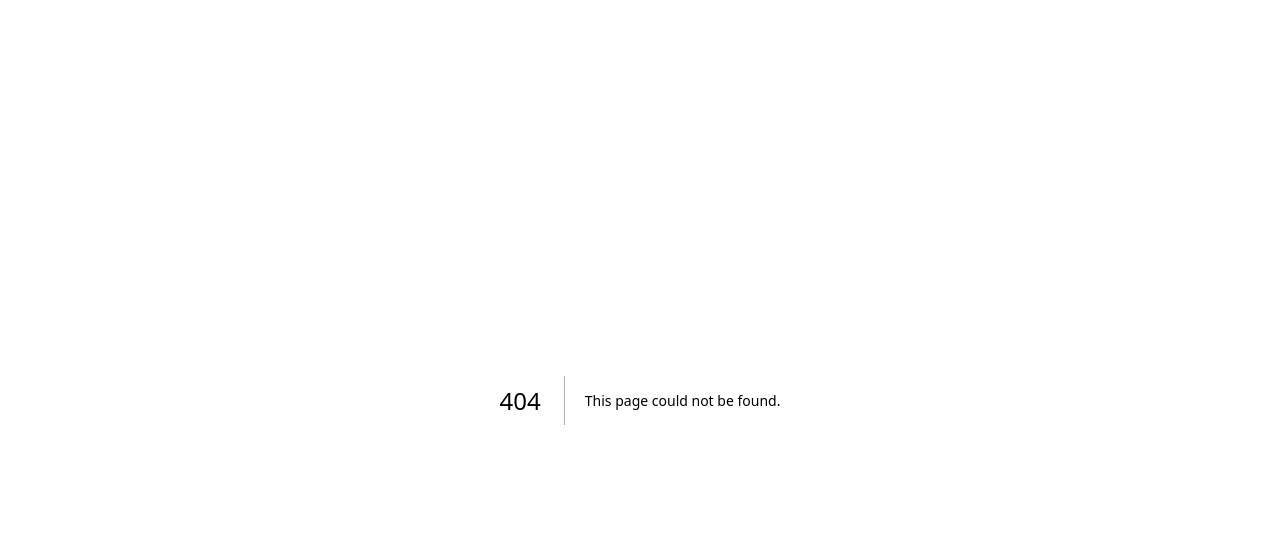
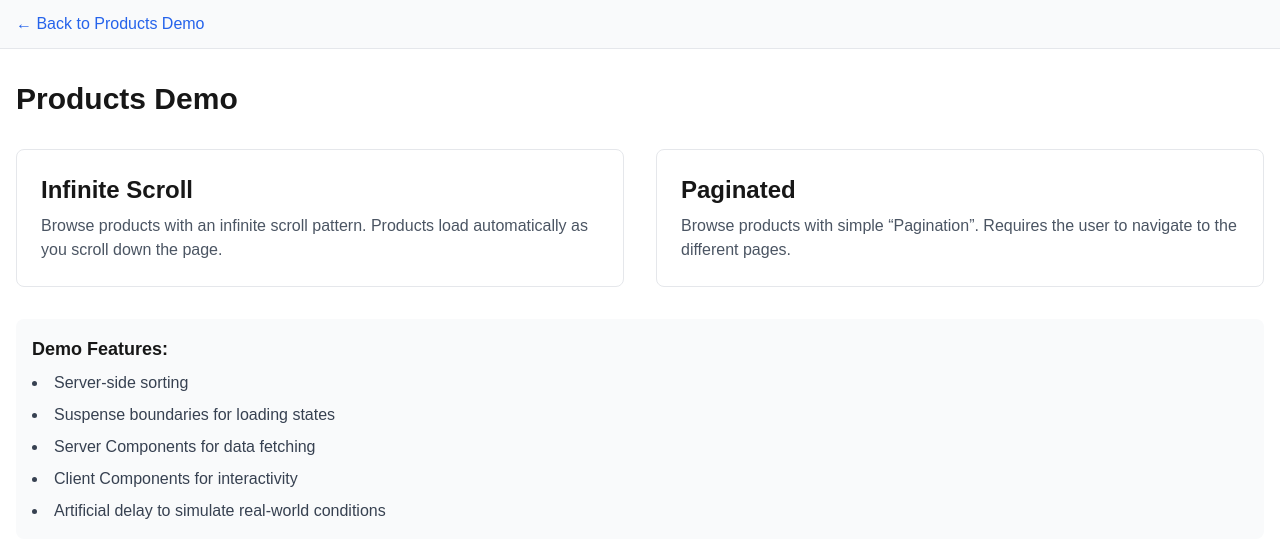
Before and after one commit to dustinsgoodman/demystifying-rsc-demo, a Next.js app: page /products in a window 1280 px wide. Before the commit this address had no page. Shown: the top 558 px of the page. Built offline with nearby package versions, Linux system fonts and the light colour scheme.

Commit message:
add infinite loading example

```diff
--- /dev/null
+++ b/app/products/infinite/InfiniteProducts.server.tsx
@@ -0,0 +1,36 @@
+import { getProducts } from "@/lib/db/products";
+import { SortField, SortOrder } from "@/lib/db/types";
+import { ProductCard } from "@/src/components/ProductCard";
+import { LoadMore } from "./LoadMore.client";
+
+export async function ProductPage({
+  page,
+  sortField,
+  sortOrder,
+}: {
+  page: number;
+  sortField: SortField;
+  sortOrder: SortOrder;
+}) {
+  const { products, hasMore } = await getProducts({
+    sortField,
+    sortOrder,
+    page,
+  });
+
+  return (
+    <>
+      <div className="grid grid-cols-1 sm:grid-cols-2 md:grid-cols-3 lg:grid-cols-4 gap-6">
+        {products.map((product) => (
+          <ProductCard key={product.id} product={product} />
+        ))}
+      </div>
+      <LoadMore
+        hasMore={hasMore}
+        sortField={sortField}
+        sortOrder={sortOrder}
+        page={page}
+      />
+    </>
+  );
+}
--- /dev/null
+++ b/app/products/infinite/LoadMore.client.tsx
@@ -0,0 +1,59 @@
+"use client";
+import { useTransition, useEffect, useRef } from "react";
+import { useRouter, usePathname, useSearchParams } from "next/navigation";
+import { SortField, SortOrder } from "@/lib/db/types";
+import { useIntersection } from "@/src/hooks/useIntersection.client";
+
+export function LoadMore({
+  hasMore,
+  sortField,
+  sortOrder,
+  page,
+}: {
+  hasMore: boolean;
+  sortField: SortField;
+  sortOrder: SortOrder;
+  page: number;
+}) {
+  const router = useRouter();
+  const pathname = usePathname();
+  const searchParams = useSearchParams();
+  const loadingRef = useRef<HTMLDivElement>(null);
+  const isIntersecting = useIntersection(loadingRef);
+  const [isPending, startTransition] = useTransition();
+
+  useEffect(() => {
+    const nextPage = page + 1;
+    const currentPage = Number(searchParams.get("page") || 1);
+    if (isIntersecting && hasMore && nextPage > currentPage) {
+      const newUrlSearchParams = new URLSearchParams({
+        sort: sortField,
+        order: sortOrder,
+        page: nextPage.toString(),
+      });
+
+      startTransition(() => {
+        router.push(`${pathname}?${newUrlSearchParams.toString()}`, {
+          scroll: false,
+        });
+      });
+    }
+  }, [
+    isIntersecting,
+    hasMore,
+    page,
+    sortField,
+    sortOrder,
+    router,
+    pathname,
+    searchParams,
+  ]);
+
+  if (!hasMore) return null;
+
+  return (
+    <div ref={loadingRef} className="h-10">
+      {isPending && <div className="h-10 bg-gray-200 rounded-lg" />}
+    </div>
+  );
+}
--- /dev/null
+++ b/app/products/infinite/LoadMoreProducts.action.ts
@@ -0,0 +1,26 @@
+"use server";
+
+import { getProducts } from "@/lib/db/products";
+import { SortField, SortOrder } from "@/lib/db/types";
+
+export type LoadMoreProductsParams = {
+  sortField: SortField;
+  sortOrder: SortOrder;
+  page: number;
+};
+
+export async function loadMoreProducts({
+  sortField,
+  sortOrder,
+  page,
+}: {
+  sortField: SortField;
+  sortOrder: SortOrder;
+  page: number;
+}) {
+  return getProducts({
+    sortField,
+    sortOrder,
+    page,
+  });
+}
--- /dev/null
+++ b/app/products/infinite/page.tsx
@@ -0,0 +1,39 @@
+import { Suspense } from "react";
+import { SortField, SortOrder } from "@/lib/db/types";
+import { ProductGridSkeleton } from "@/src/components/ProductSkeleton";
+import { ProductPage } from "./InfiniteProducts.server";
+import { ProductSort } from "@/src/components/ProductSort.client";
+
+export default async function InfiniteProductsPage({
+  searchParams,
+}: {
+  searchParams: { sort?: SortField; order?: SortOrder; page?: number };
+}) {
+  const sortField = (searchParams.sort || "name") as SortField;
+  const sortOrder = (searchParams.order || "asc") as SortOrder;
+  const page = Number(searchParams.page || 1);
+  const pagesToShow = Array.from({ length: page - 1 }, (_, i) => i + 2);
+
+  return (
+    <div className="container mx-auto px-4 py-8">
+      <div className="flex justify-between items-center mb-8">
+        <h1 className="text-3xl font-bold">Products</h1>
+        <ProductSort sortField={sortField} sortOrder={sortOrder} />
+      </div>
+
+      <Suspense key="products-1" fallback={<ProductGridSkeleton />}>
+        <ProductPage page={1} sortField={sortField} sortOrder={sortOrder} />
+      </Suspense>
+      <Suspense key={`${sortField}-${sortOrder}-${page}`}>
+        {pagesToShow.map((pageIndex) => (
+          <ProductPage
+            key={`products-${pageIndex}`}
+            page={pageIndex}
+            sortField={sortField}
+            sortOrder={sortOrder}
+          />
+        ))}
+      </Suspense>
+    </div>
+  );
+}
--- /dev/null
+++ b/app/products/layout.tsx
@@ -0,0 +1,20 @@
+import Link from "next/link";
+
+export default function ProductsLayout({
+  children,
+}: {
+  children: React.ReactNode;
+}) {
+  return (
+    <main className="min-h-screen bg-white">
+      <nav className="bg-gray-50 border-b">
+        <div className="container mx-auto px-4 py-3">
+          <Link href="/products" className="text-blue-600 hover:text-blue-800">
+            ← Back to Products Demo
+          </Link>
+        </div>
+      </nav>
+      {children}
+    </main>
+  );
+}
--- /dev/null
+++ b/app/products/page.tsx
@@ -0,0 +1,44 @@
+import Link from "next/link";
+
+export default function ProductsPage() {
+  return (
+    <div className="container mx-auto px-4 py-8">
+      <h1 className="text-3xl font-bold mb-8">Products Demo</h1>
+
+      <div className="grid grid-cols-1 md:grid-cols-2 gap-8">
+        <Link
+          href="/products/infinite"
+          className="block p-6 border rounded-lg hover:border-blue-500 transition-colors"
+        >
+          <h2 className="text-2xl font-semibold mb-2">Infinite Scroll</h2>
+          <p className="text-gray-600">
+            Browse products with an infinite scroll pattern. Products load
+            automatically as you scroll down the page.
+          </p>
+        </Link>
+
+        <Link
+          href="/products/paginated"
+          className="block p-6 border rounded-lg hover:border-blue-500 transition-colors"
+        >
+          <h2 className="text-2xl font-semibold mb-2">Paginated</h2>
+          <p className="text-gray-600">
+            Browse products with simple &ldquo;Pagination&rdquo;. Requires the
+            user to navigate to the different pages.
+          </p>
+        </Link>
+      </div>
+
+      <div className="mt-8 p-4 bg-gray-50 rounded-lg">
+        <h3 className="text-lg font-semibold mb-2">Demo Features:</h3>
+        <ul className="list-disc list-inside space-y-2 text-gray-700">
+          <li>Server-side sorting</li>
+          <li>Suspense boundaries for loading states</li>
+          <li>Server Components for data fetching</li>
+          <li>Client Components for interactivity</li>
+          <li>Artificial delay to simulate real-world conditions</li>
+        </ul>
+      </div>
+    </div>
+  );
+}
```
Also changed, not shown: src/hooks/useIntersection.client.ts (added, +23 -0 lines).
